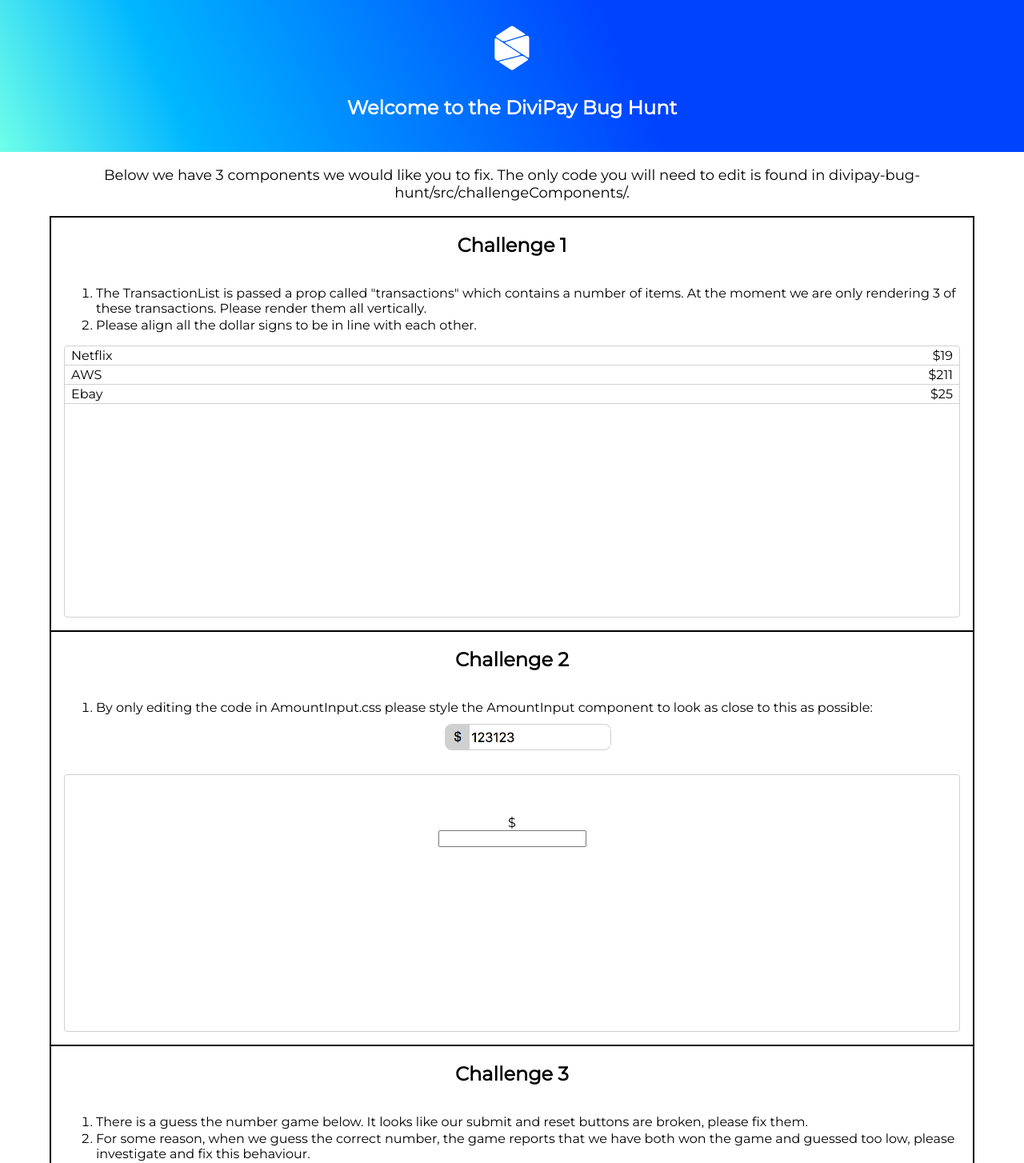
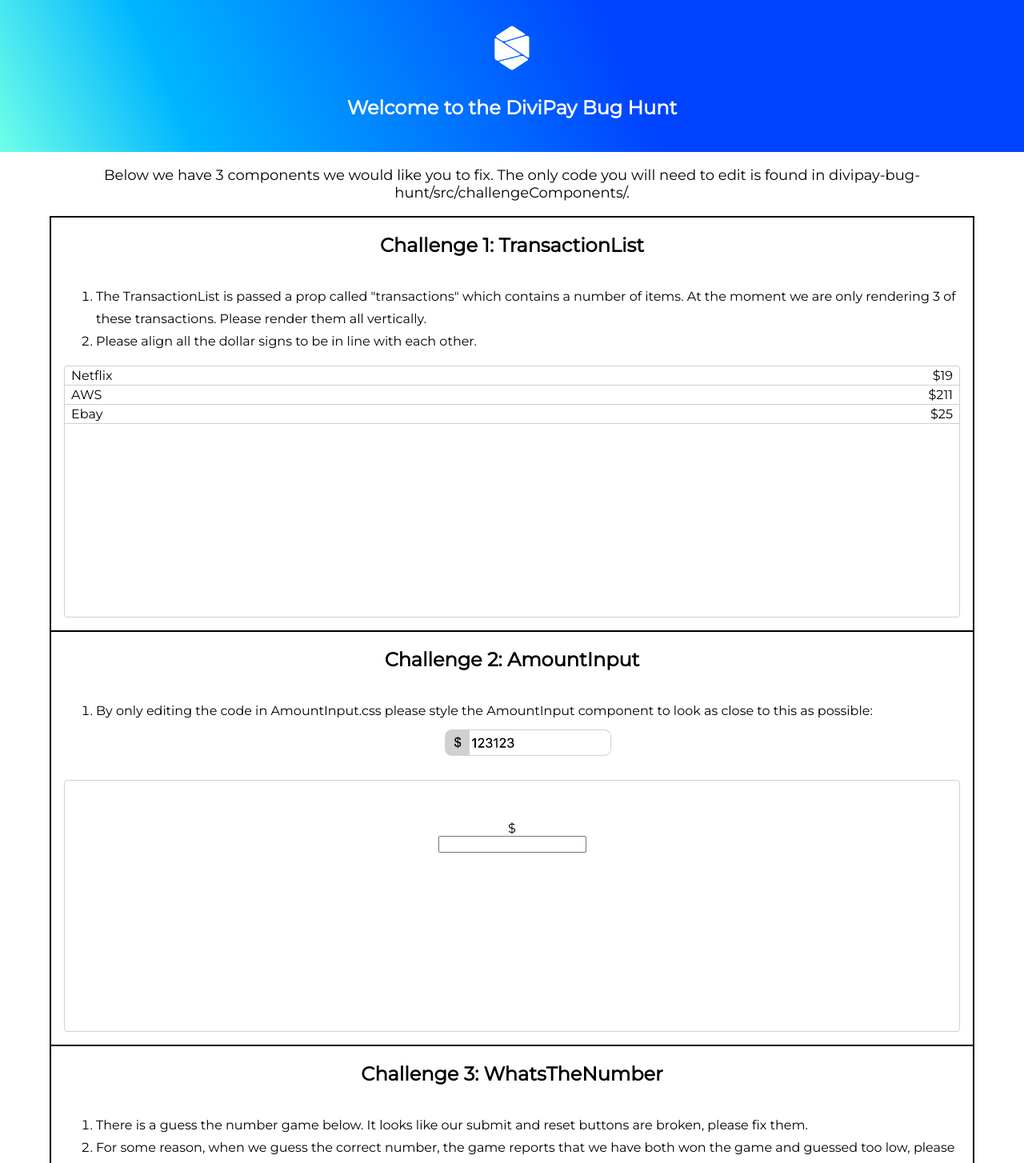
Before and after one commit to usinadoaplicativo/usiapp-bug-hunt, a React (Create React App) app: page / in a window 1280 px wide. Shown: the top 1454 px of the page at 80% size. Built offline with nearby package versions, Linux system fonts and the light colour scheme.

Commit message:
add readme and fix styling

```diff
--- a/src/App.js
+++ b/src/App.js
@@ -35,9 +35,9 @@ class App extends Component {
         </p>
 
         <div className="App-challenges">
-          <AppChallenge index={1} render={() => <TransactionList transactions={TRANSACTIONS}/>}/>
-          <AppChallenge index={2} render={() => <AmountInput/>}/>
-          <AppChallenge index={3} render={() => <WhatsTheNumber/>}/>
+          <AppChallenge index={1} title={"TransactionList"} render={() => <TransactionList transactions={TRANSACTIONS}/>}/>
+          <AppChallenge index={2} title={"AmountInput"} render={() => <AmountInput/>}/>
+          <AppChallenge index={3} title={"WhatsTheNumber"} render={() => <WhatsTheNumber/>}/>
         </div>
       </div>
     );
--- a/src/components/AppChallenge/AppChallenge.js
+++ b/src/components/AppChallenge/AppChallenge.js
@@ -6,7 +6,7 @@ export default class AppChallenge extends Component {
   render() {
     return (
         <div className="AppChallenge">
-            <h2>Challenge {this.props.index}</h2>
+            <h2>Challenge {this.props.index}: {this.props.title}</h2>
             <ChallengeInstructions index={this.props.index}/>
 
             <div className="ChallengeContainer">
--- a/src/components/ChallengeInstructions/ChallengeInstructions.css
+++ b/src/components/ChallengeInstructions/ChallengeInstructions.css
@@ -1,4 +1,4 @@
 .ChallengeInstructions li {
     text-align: left;
-    margin-bottom: 2px;
+    line-height: 28px;
 }
```
Also changed, not shown: 1 other file (tests, documents, lock files or other folders).
